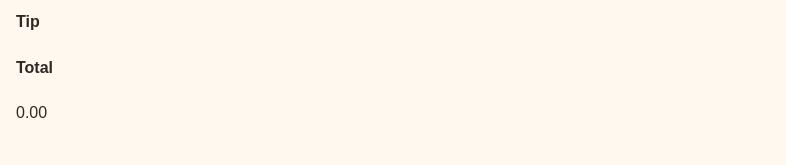
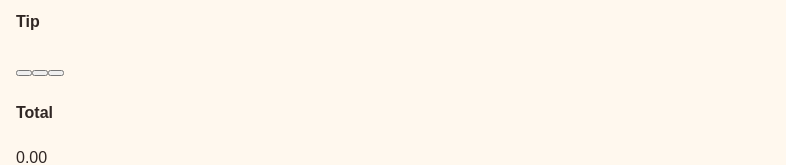
Before and after one commit to jjackson112/pau-hana-kitchen, a React (Vite) app in the folder frontend/: page /cart in a window 1280 px wide. Shown: the part 445-610 px from the top of the page, without its empty margins (0-786 px from the left). Built offline with nearby package versions, Linux system fonts and the light colour scheme.

Commit message:
set up Cart with tip options, buttons and useDispatch to send actions to Redux

```diff
--- a/frontend/src/pages/Cart.jsx
+++ b/frontend/src/pages/Cart.jsx
@@ -1,8 +1,9 @@
 // useSelector hook lets React read data from the global Redux store state
-import { useSelector } from 'react-redux';
+import { useDispatch, useSelector } from 'react-redux';
 import CartItem from "../components/CartItem";
 
 function Cart() {
+    const dispatch = useDispatch()
     const cartItems = useSelector((state) => state.cart.itemList)
     const totalQuantity = useSelector((state) => state.cart.totalQuantity)
 
@@ -60,6 +61,26 @@ function Cart() {
                     <h4 >Tip</h4>
                 </div>
                 <div className="tip-options">
+                    <button
+                        className="tip10-btn"
+                        onClick={() => dispatch()}
+                    >
+
+                    </button>
+
+                    <button
+                        className="tip15-btn"
+                        onClick={() => dispatch()}
+                    >
+
+                    </button>
+
+                    <button
+                        className="tip20-btn"
+                        onClick={() => dispatch()}
+                    >
+
+                    </button>
                 </div>
                 <div className="total">
                     <h4>Total</h4>
```
